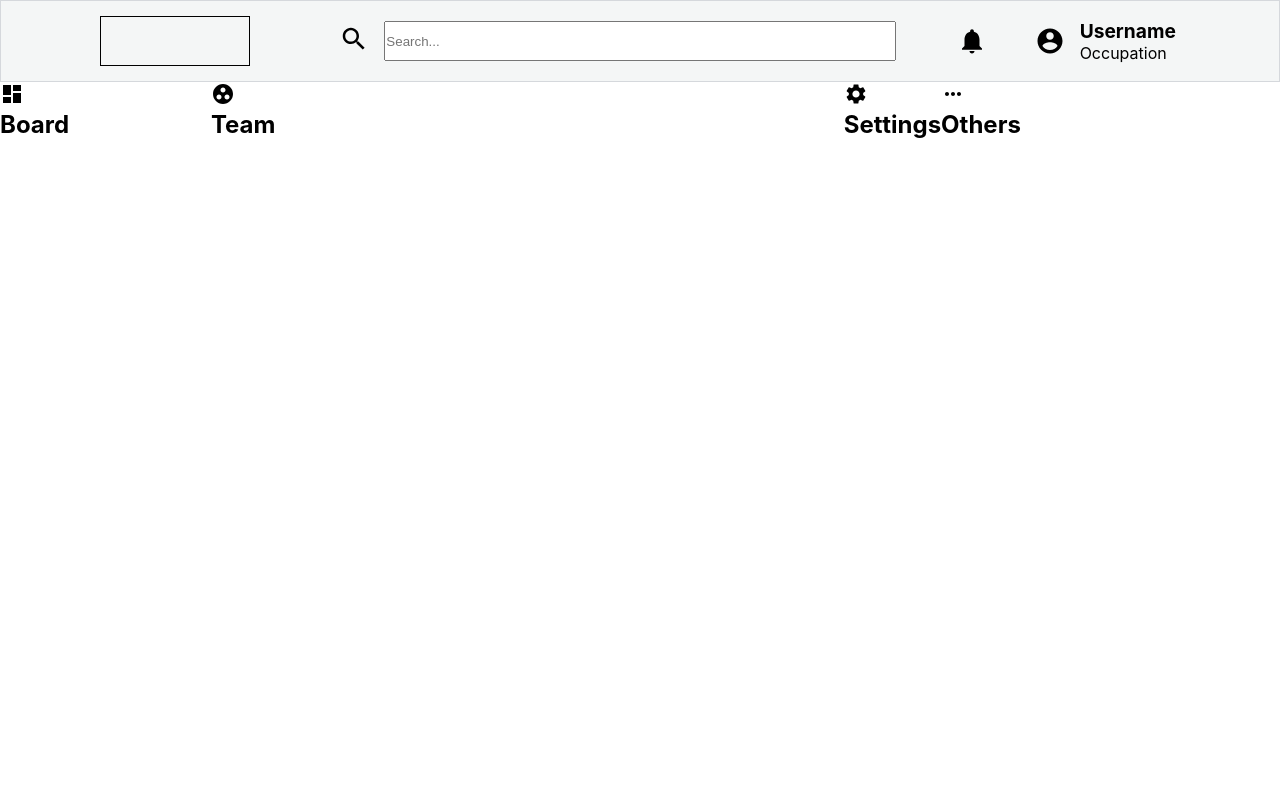
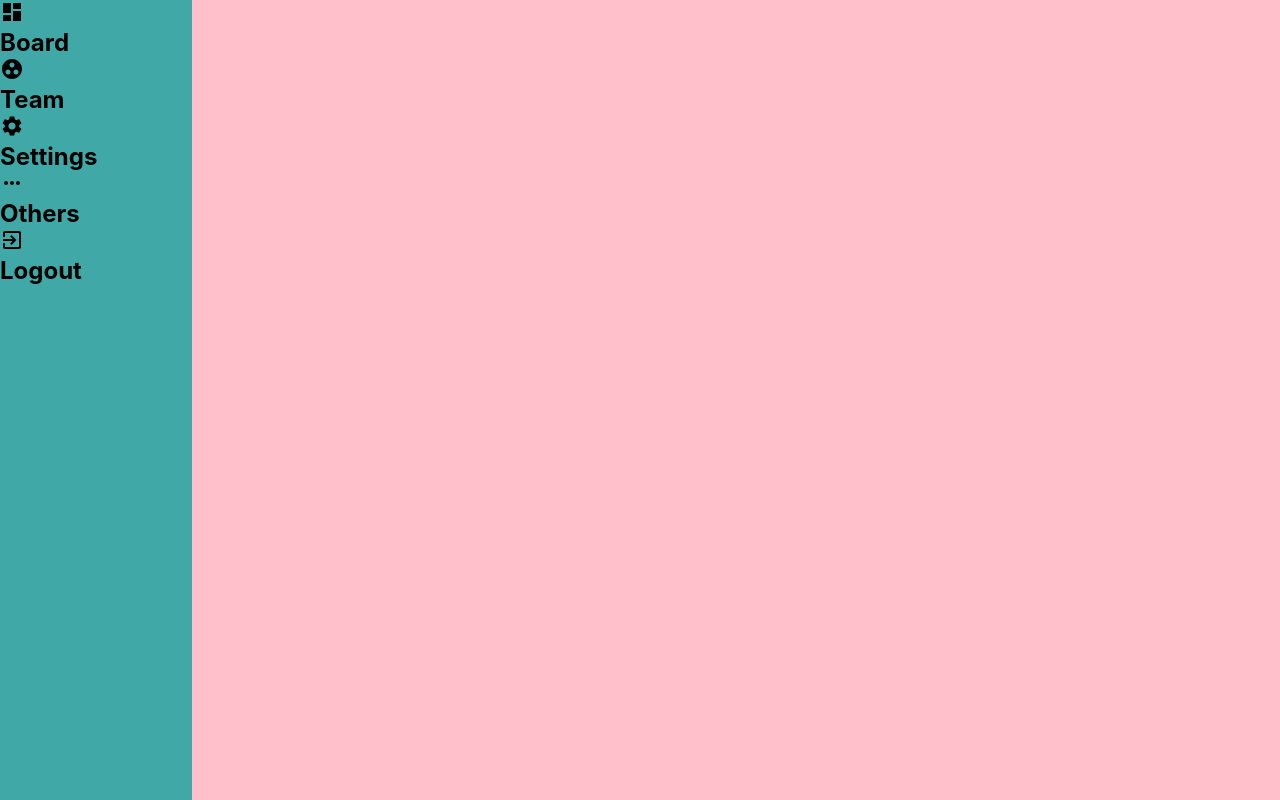
Before and after one commit to suhlimakz/issue-tracker, a React (Create React App) app in the folder react-front/: page / in a window 1280 px wide. Built offline with nearby package versions, Linux system fonts and the light colour scheme.

Commit message:
Align menu container

```diff
--- a/react-front/src/App.css
+++ b/react-front/src/App.css
@@ -1,7 +1,14 @@
 .App{
-
+  /* display: grid; */
+  /* grid-template-columns: 0.5fr 2fr; */
+  background-color: pink;
+  width: 100vw;
+  height: 100vh;
 }
 
+/* .menu {
+  grid-column: 1;
+} */
 
 /* .App {
   text-align: center;
--- a/react-front/src/App.js
+++ b/react-front/src/App.js
@@ -7,8 +7,7 @@ import Menu from './components/menu';
 function App() {
   return (
     <div className="App">
-      <Header />
-
+      {/* <Header /> */}
       <Menu />
         {/* <img src={logo} className="App-logo" alt="logo" />
         <p>
--- a/react-front/src/components/menu/index.css
+++ b/react-front/src/components/menu/index.css
@@ -0,0 +1,21 @@
+*{
+  padding: 0px;
+  margin: 0px;
+  box-sizing: border-box;
+}
+
+.Menu {
+  background-color: #41a8a8;
+  width: 15vw;
+  height: 100vh;
+}
+
+.container {
+  display: flex;
+  flex-direction: column;
+}
+
+/* .board, .team, .settings, .others, .logout {
+  display: flex;
+  flex-direction: row;
+} */
--- a/react-front/src/components/menu/index.js
+++ b/react-front/src/components/menu/index.js
@@ -4,6 +4,7 @@ import DashboardIcon from '@material-ui/icons/Dashboard';
 import GroupWorkIcon from '@material-ui/icons/GroupWork';
 import SettingsIcon from '@material-ui/icons/Settings';
 import MoreHorizIcon from '@material-ui/icons/MoreHoriz';
+import ExitToAppIcon from '@material-ui/icons/ExitToApp';
 
 function Menu() {
   return(
@@ -11,29 +12,36 @@ function Menu() {
       <section className="container" >
           <div className="board">
             <DashboardIcon />
-          <div className="txt--area" >
-            <h1 className="txt--option" >Board</h1>
+            <div className="txt-area" >
+              <h1 className="txt-option" >Board</h1>
             </div>
           </div>
 
           <div className="team" >
             <GroupWorkIcon/>
-          <div className="txt--area" >
+            <div className="txt-area" >
               <h1>Team</h1>
             </div>
           </div>
 
           <div className="settings" >
             <SettingsIcon />
-          <div className="txt--area" >
+            <div className="txt-area" >
               <h1>Settings</h1>
             </div>
           </div>
 
           <div className="others" >
             <MoreHorizIcon />
-          <div className="txt--area" >
+            <div className="txt-area" >
               <h1>Others</h1>
+            </div>
+          </div>
+
+          <div className="logout">
+            <ExitToAppIcon />
+            <div className="txt-area">
+              <h1>Logout</h1>
             </div>
           </div>
 
```
Lines whose indentation alone changed are shown as unchanged.
